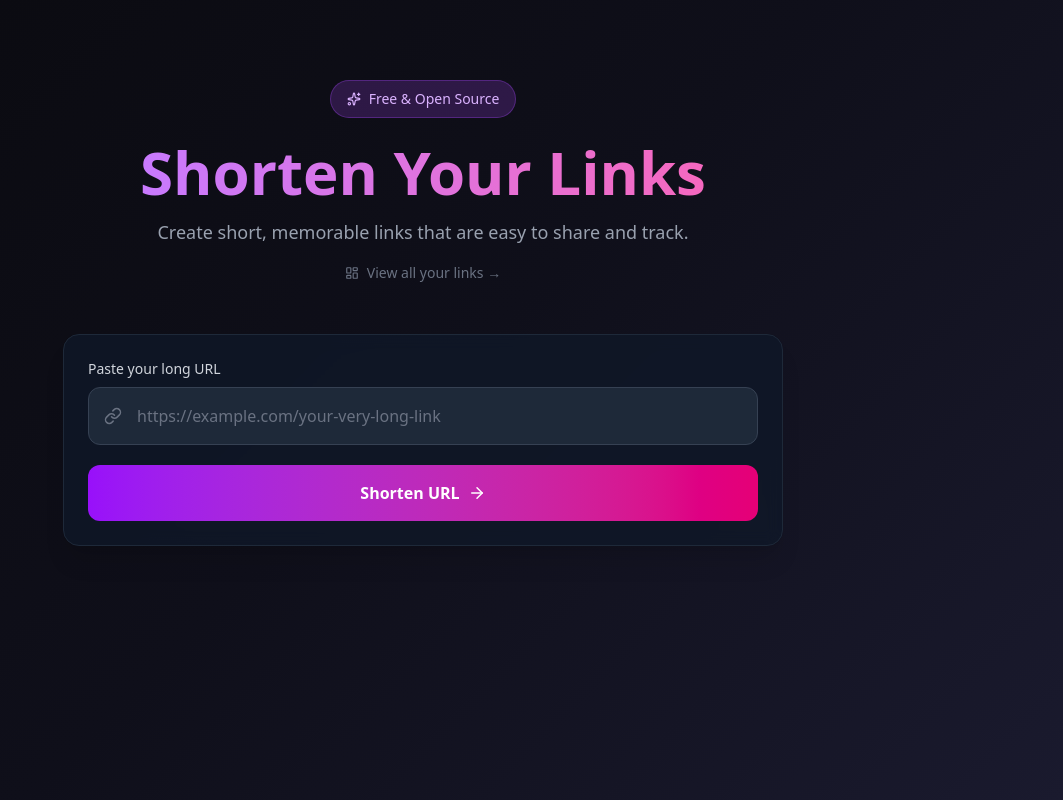
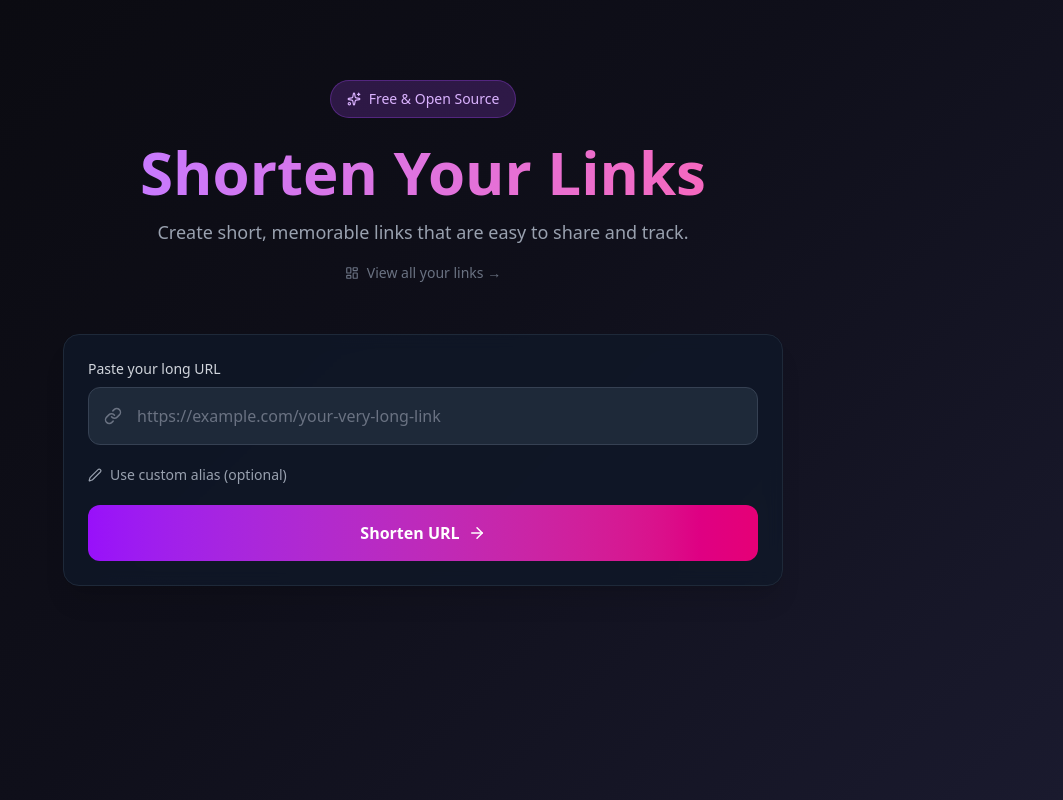
Before and after one commit to Neric-wizard/url-shortener, a Next.js app: page / in a window 1280 px wide. Shown: the whole page, without its empty margins (217-1280 px from the left). Built offline with nearby package versions, Linux system fonts and the light colour scheme.

Commit message:
Fix custom alias display and add proper toggle button

```diff
--- a/app/components/CreateLink.tsx
+++ b/app/components/CreateLink.tsx
@@ -137,18 +137,21 @@ export default function CreateLink() {
             </div>
           </div>
 
+          {/* Custom Alias Toggle Button */}
+          <button
+            type="button"
+            onClick={() => setShowCustom(!showCustom)}
+            className="flex items-center gap-2 text-sm text-gray-400 hover:text-purple-400 transition"
+          >
+            <Edit2 size={14} />
+            {showCustom ? "Hide custom alias" : "Use custom alias (optional)"}
+          </button>
+
           {/* Custom Alias Input */}
-<AnimatePresence>
           {showCustom && (
-    <motion.div
-      initial={{ opacity: 0, height: 0 }}
-      animate={{ opacity: 1, height: "auto" }}
-      exit={{ opacity: 0, height: 0 }}
-      className="overflow-hidden"
-    >
             <div className="mt-2">
               <label className="block text-sm font-medium text-gray-300 mb-2">
-          Custom alias (optional)
+                Custom alias
               </label>
               <div className="flex items-stretch">
                 <div className="flex items-center px-4 bg-gray-800 border border-r-0 border-gray-700 rounded-l-xl text-gray-400 text-sm whitespace-nowrap">
@@ -158,7 +161,7 @@ export default function CreateLink() {
                   type="text"
                   value={customCode}
                   onChange={(e) => setCustomCode(e.target.value.toLowerCase().replace(/[^a-z0-9]/g, ''))}
-            placeholder="custom-alias"
+                  placeholder="my-custom-link"
                   className="flex-1 px-4 py-4 bg-gray-800 border border-gray-700 rounded-r-xl focus:outline-none focus:ring-2 focus:ring-purple-500 focus:border-transparent transition text-white placeholder-gray-500"
                 />
               </div>
@@ -166,9 +169,7 @@ export default function CreateLink() {
                 Letters and numbers only, no spaces or special characters
               </p>
             </div>
-    </motion.div>
           )}
-</AnimatePresence>
 
           <button
             type="submit"
```
Lines whose indentation alone changed are shown as unchanged.
